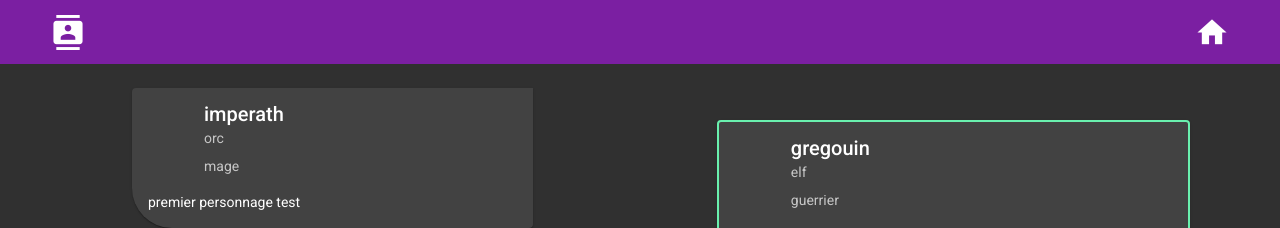
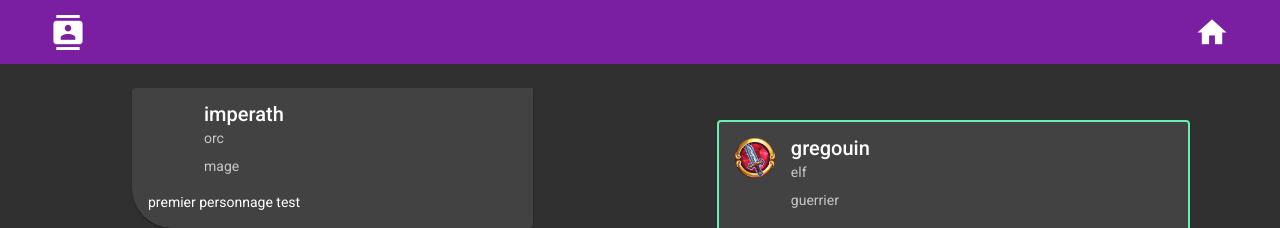
Before and after one commit to yoannbelin/charGenerator, an Angular app: page /characters in a window 1280 px wide. Both pictures are taken after a click on the element 307 px from the left and 322 px from the top of the page. Shown: the top 228 px of the page. Built offline with nearby package versions, Linux system fonts and the light colour scheme.

Commit message:
Done: mise en place des images de classes dans le détail

```diff
--- a/src/app/character/detail/detail.component.css
+++ b/src/app/character/detail/detail.component.css
@@ -14,3 +14,7 @@ mat-card.sticky{
   right: 7%;
   top: 120px;
 }
+
+mat-card-header img{
+  width: 100%;
+}
--- a/src/app/character/detail/detail.component.html
+++ b/src/app/character/detail/detail.component.html
@@ -1,7 +1,9 @@
 <div class="col-12">
   <mat-card class="border-accent sticky">
     <mat-card-header>
-      <div mat-card-avatar class="example-header-image"></div>
+      <div mat-card-avatar class="example-header-image">
+        <img src="/assets/img/{{ selectedChar.classe.icone }}" alt="">
+      </div>
       <mat-card-title>{{ selectedChar.name }}</mat-card-title>
       <mat-card-subtitle>{{ selectedChar.race.name }}</mat-card-subtitle>
       <mat-card-subtitle>{{ selectedChar.classe.name }}</mat-card-subtitle>
--- a/src/app/mock-characters.ts
+++ b/src/app/mock-characters.ts
@@ -7,7 +7,7 @@ export const CHARACTERS: Character[] = [
     classe: {
       id: 1,
       name: "mage",
-      icone: "test.jpg",
+      icone: "mage.png",
       competences: [
         {
           id: 1,
@@ -50,7 +50,7 @@ export const CHARACTERS: Character[] = [
     classe: {
       id: 2,
       name: "guerrier",
-      icone: "test-guerrier.jpg",
+      icone: "guerrier.png",
       competences: [
         {
           id: 4,
@@ -93,7 +93,7 @@ export const CHARACTERS: Character[] = [
     classe: {
       id: 1,
       name: "mage",
-      icone: "test.jpg",
+      icone: "mage.png",
       competences: [
         {
           id: 1,
@@ -136,7 +136,7 @@ export const CHARACTERS: Character[] = [
     classe: {
       id: 1,
       name: "mage",
-      icone: "test.jpg",
+      icone: "mage.png",
       competences: [
         {
           id: 1,
@@ -179,7 +179,7 @@ export const CHARACTERS: Character[] = [
     classe: {
       id: 1,
       name: "mage",
-      icone: "test.jpg",
+      icone: "mage.png",
       competences: [
         {
           id: 1,
@@ -222,7 +222,7 @@ export const CHARACTERS: Character[] = [
     classe: {
       id: 1,
       name: "mage",
-      icone: "test.jpg",
+      icone: "mage.png",
       competences: [
         {
           id: 1,
```
Also changed, not shown: src/assets/img/guerrier.png (added), src/assets/img/mage.png (added).
